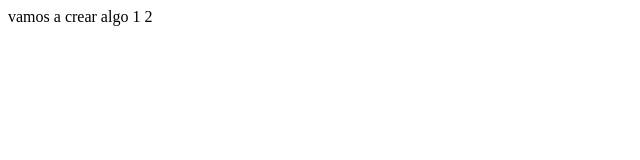
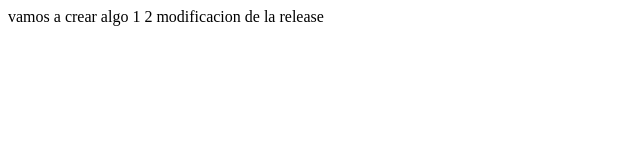
Before and after one commit to adrimartinez750/test, a plain HTML site: page index.html in a window 1280 px wide. Shown: the whole page, without its empty margins (0-640 px from the left). Drawn offline with Linux system fonts and the light colour scheme.

Commit message:
release1

```diff
--- a/index.html
+++ b/index.html
@@ -9,5 +9,6 @@
     vamos a crear algo
     1
     2
+    modificacion de la release
 </body>
 </html>
```
